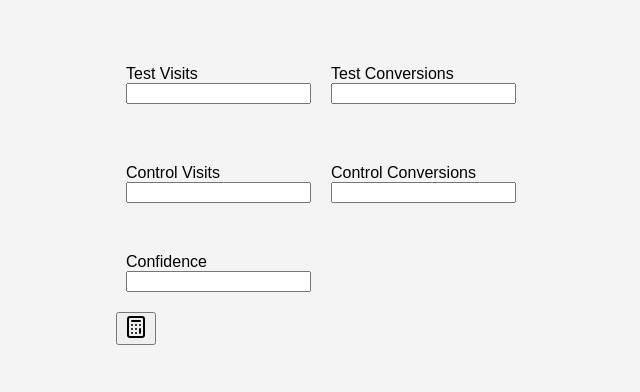
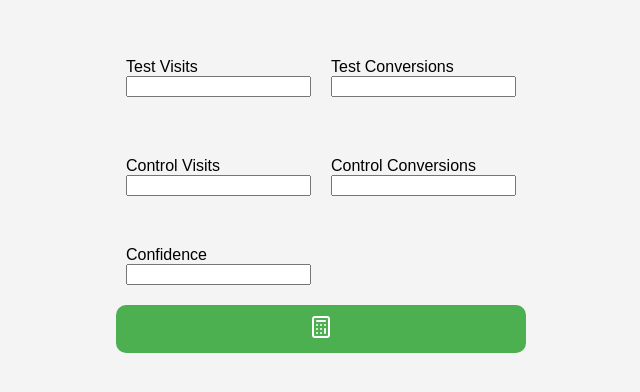
Before and after one commit to matthewpawelski-MRM/TestCalculators, a plain HTML site: page index.html in a window 1280 px wide. Shown: the part 220-612 px from the top of the page, without its empty margins (319-959 px from the left). Drawn offline with nearby package versions, Linux system fonts and the light colour scheme.

Commit message:
styled the calc button

```diff
--- a/style.css
+++ b/style.css
@@ -31,3 +31,18 @@ body {
     display: flex;
     flex-direction: column;
 }
+
+#runCalcButton {
+    width: 100%;
+    padding: 10px;
+    font-size: 16px;
+    background-color: #4CAF50;
+    color: white;
+    border: none;
+    border-radius: 10px;
+    cursor: pointer;
+}
+
+#runCalcButton:hover {
+    background-color: #45a049;
+}
```
